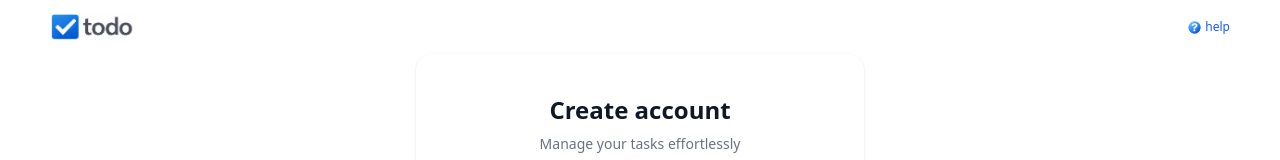
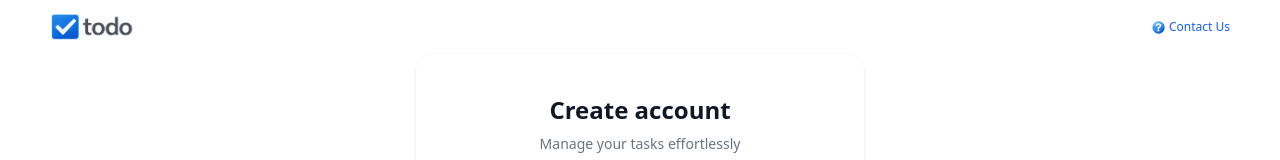
Before and after one commit to aravindworkzone/Workzone, a React (Vite) app in the folder frontend/: page / in a window 1280 px wide. Shown: the top 160 px of the page. Built offline with nearby package versions, Linux system fonts and the light colour scheme.

Commit message:
testing1

```diff
--- a/frontend/src/page/Registration.jsx
+++ b/frontend/src/page/Registration.jsx
@@ -32,7 +32,7 @@ const Register = () => {
             src={helpIcon}
             className="h-[13px] absolute left-[-17px] top-[2px] rounded-[50%]"
           />
-          help
+          Contact Us
         </div>
       </header>
 
```
